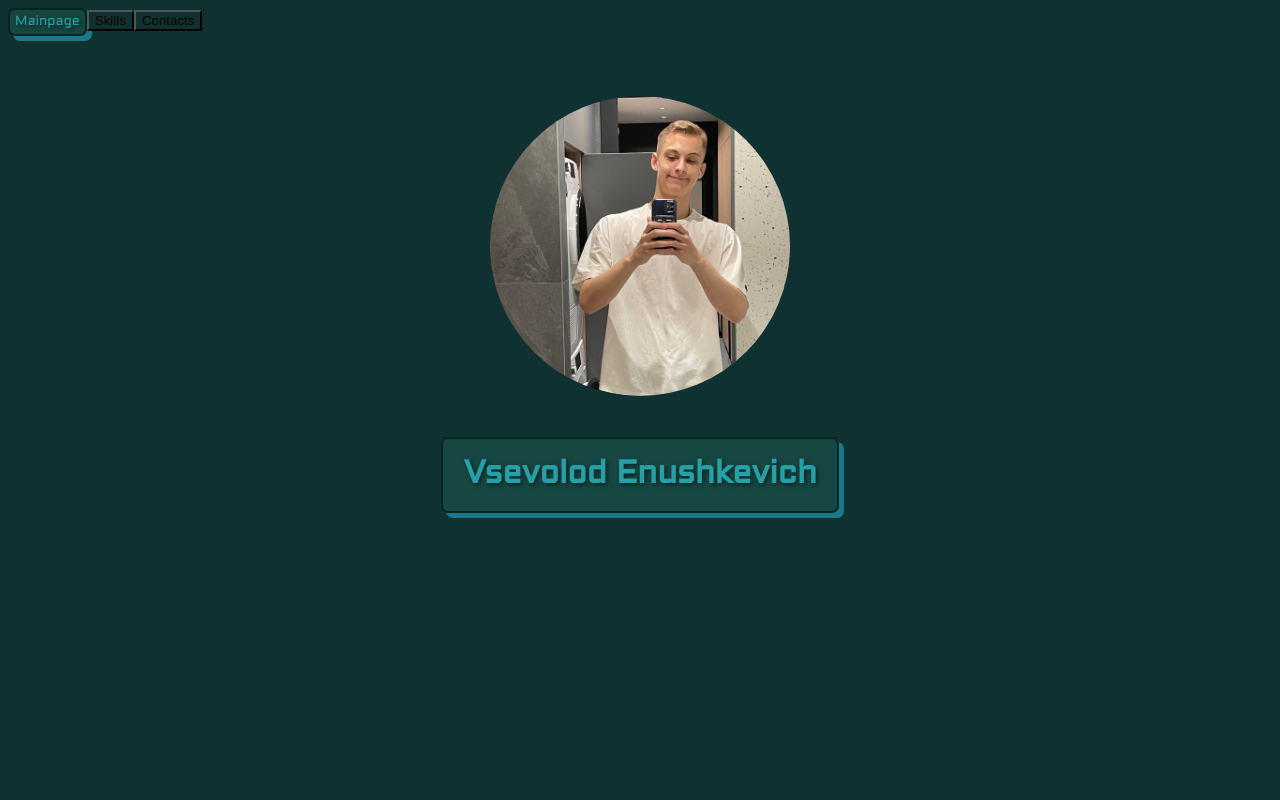
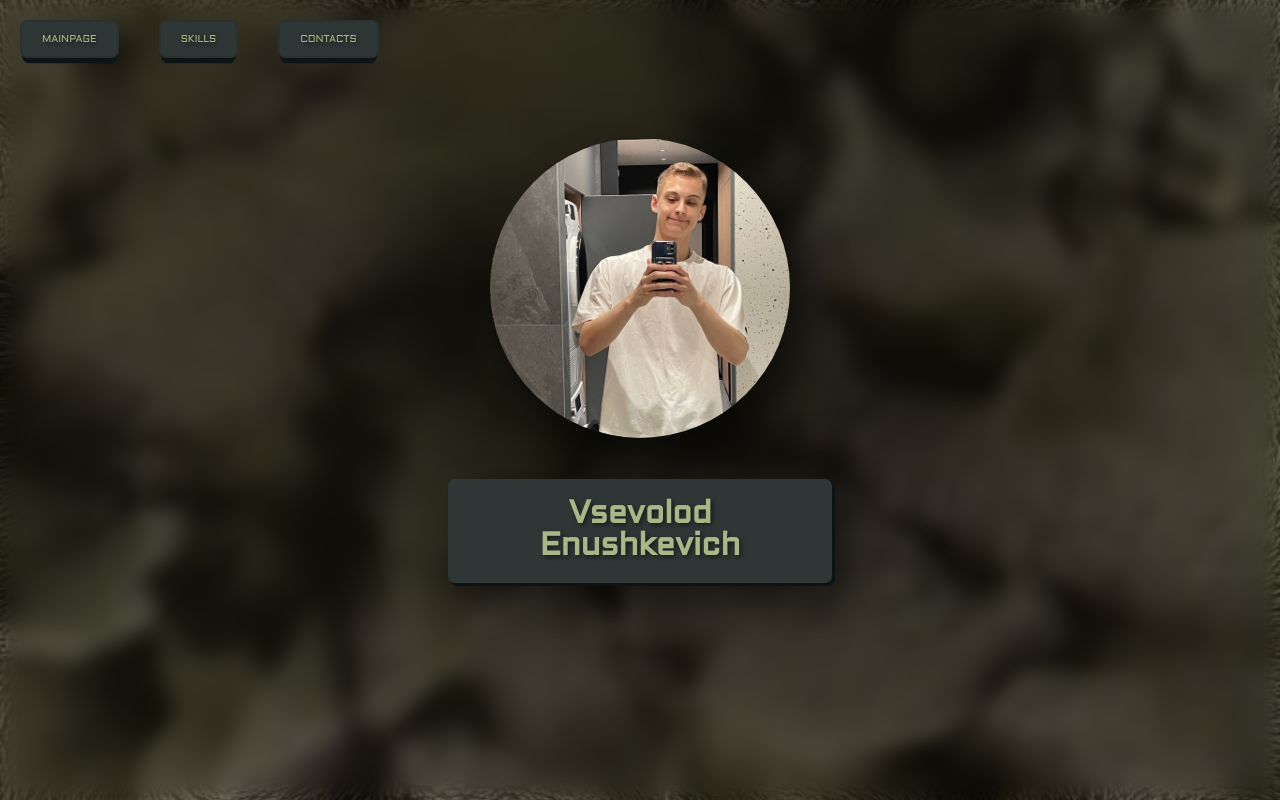
Before and after one commit to c1kvoy/Portfolio-React-learn, a React (Create React App) app: page / in a window 1280 px wide. Built offline with nearby package versions, Linux system fonts and the light colour scheme.

Commit message:
button style + files added

```diff
--- a/public/index.html
+++ b/public/index.html
@@ -5,6 +5,17 @@
     <link rel="icon" href="%PUBLIC_URL%/favicon.ico" />
     <meta name="viewport" content="width=device-width, initial-scale=1" />
     <title>React App</title>
+    <style>
+      body {
+        background-image: url('%PUBLIC_URL%/backgroundpage.jpg');
+        background-size: cover;
+        background-position: center;
+        min-height: 100vh;
+        margin: 0;
+        padding: 0;
+        backdrop-filter: blur(10px);
+      }
+    </style>
   </head>
   <body>
     <noscript>You need to enable JavaScript to run this app.</noscript>
--- a/src/App.css
+++ b/src/App.css
@@ -1,61 +1,2 @@
-@font-face {
-    font-family: 'Aldrich-Regular';
-    src: url('./fonts/aldrichrusbydaymarius.ttf') format('truetype'),
-         url('./fonts/Aldrich-Regular.woff') format('woff'),
-         url('./fonts/Aldrich-Regular.woff2') format('woff2');
-    font-weight: normal;
-    font-style: normal;
+* {
 }
-
-* {
-    background-color: rgb(16, 49, 49);
-}
-
-.NameCont {
-    display: flex;
-    flex-direction: column;
-    max-height: 80vh; /* Уменьшенная высота */
-    width: 100%;
-    justify-content: center;
-    align-items: center;
-    transition: transform 0.3s ease;
-    margin-top: 60px; /* Плавный переход */
-}
-
-.NameCont:hover {
-    transform: translateY(5px);
-}
-
-.avatar {
-    clip-path: circle(50%);
-    width: 300px;
-    height: 300px;
-    margin-bottom: 20px;
-    filter: drop-shadow(0 0 5px rgba(0,0,0,0.5));
-}
-
-.MyName {
-    border: 2px solid rgb(5, 39, 34);
-    color: rgb(38, 160, 167);
-    font-family: 'Aldrich-Regular', sans-serif;
-    background-color: rgb(23, 71, 66);
-    max-width: 600px;
-    padding: 20px;
-    /* margin: auto; */
-    text-align: center;
-    align-items: center;
-    text-shadow: 2px 2px 4px rgba(0, 0, 0, 0.5);
-    box-shadow: 5px 5px 0 0 rgb(28, 119, 138);
-    border-radius: 7px; /* Скругление углов */
-}
-
-.mainButton {
-    border: 2px solid rgb(5, 39, 34);
-    color: rgb(38, 160, 167);
-    font-family: 'Aldrich-Regular', sans-serif;
-    background-color: rgb(23, 71, 66);
-    padding: 5px;
-    text-shadow: 2px 2px 4px rgba(0, 0, 0, 0.5);
-    box-shadow: 5px 5px 0 0 rgb(28, 119, 138);
-    border-radius: 7px; /* Скругление углов */
-}
--- a/src/App.js
+++ b/src/App.js
@@ -1,6 +1,5 @@
 import Page from "./components/Page"
 import './App.css';
-
 
 function App() {
   return (
--- /dev/null
+++ b/src/components/Name/Name.css
@@ -0,0 +1,48 @@
+@font-face {
+    font-family: 'Aldrich-Regular';
+    src: url('../../fonts/aldrichrusbydaymarius.ttf') format('truetype'),
+         url('../../fonts/Aldrich-Regular.woff') format('woff'),
+         url('../../fonts/Aldrich-Regular.woff2') format('woff2');
+    font-weight: normal;
+    font-style: normal;
+}
+
+
+.NameCont {
+    display: flex;
+    flex-direction: column;
+    max-height: 80vh;
+    max-width: 30%;
+    /* width: 100%; */
+    justify-content: center;
+    align-items: center;
+    transition: transform 0.3s ease;
+    margin: 60px auto 0;
+    filter: drop-shadow(20px 20px 20px rgba(0,0,0,0.5));
+}
+
+.NameCont:hover {
+    transform: translateY(5px);
+}
+
+.avatar {
+    clip-path: circle(50%);
+    width: 300px;
+    height: 300px;
+    margin-bottom: 20px;
+
+}
+
+.MyName {
+    color: rgb(169, 182, 133);
+    font-family: 'Aldrich-Regular', sans-serif;
+    background-color: rgb(46, 55, 54);
+    max-width: 600px;
+    padding: 20px;
+    /* margin: auto; */
+    text-align: center;
+    align-items: center;
+    text-shadow: 2px 2px 4px rgba(0, 0, 0, 0.5);
+    box-shadow: 3px 3px 0 0 rgb(12, 20, 21);
+    border-radius: 7px; /* Скругление углов */
+}
--- a/src/components/Name/Name.jsx
+++ b/src/components/Name/Name.jsx
@@ -1,5 +1,6 @@
 import React from 'react';
-import avatar from '../../avatar.jpg';
+import avatar from '../../images/avatar.jpg';
+import './Name.css'
 
 const Name = () => {
     return (
--- /dev/null
+++ b/src/components/Page.css
@@ -0,0 +1,51 @@
+.mainButton, .stackButton, .contactsButton {
+    position: relative;
+    border: 2px solid rgb(41, 50, 49);
+    color: rgb(169, 182, 133);
+    font-family: 'Aldrich-Regular', sans-serif;
+    background-color: rgb(46, 55, 54);
+    padding: 1.25em 2em;
+    text-shadow: 2px 2px 4px rgba(0, 0, 0, 0.5);
+    border-radius: 0.75em;
+    margin: 20px;
+    cursor: pointer;
+    outline: none;
+    font-size: 10px;
+    text-transform: uppercase;
+    transition: transform 0.15s;
+    transform-style: preserve-3d;
+}
+
+.mainButton::before, .stackButton::before, .contactsButton::before {
+    position: absolute;
+    content: "";
+    width: 100%;
+    height: 100%;
+    top: 0;
+    left: 0;
+    right: 0;
+    bottom: 0;
+    background: rgb(12, 20, 21);
+    border-radius: inherit;
+    transform: translate3d(0, 0.75em, -1em);
+    transition: transform 0.15s, box-shadow 0.15s;
+}
+
+.mainButton:hover, .stackButton:hover, .contactsButton:hover {
+    background: rgb(56, 65, 64);
+    transform: translate(0, 0.25em);
+}
+
+.mainButton:hover::before, .stackButton:hover::before, .contactsButton:hover::before {
+    transform: translate3d(0, 0.5em, -1em);
+}
+
+.mainButton:active, .stackButton:active, .contactsButton:active {
+    background: rgb(56, 65, 64);
+    transform: translate(0em, 0.75em);
+}
+
+.mainButton:active::before, .stackButton:active::before, .contactsButton:active::before {
+    box-shadow: 0 0 0 2px rgb(41, 50, 49), 0 0 rgba(12, 20, 21, 0.7);
+    transform: translate3d(0, 0, -1em);
+}
--- a/src/components/Page.jsx
+++ b/src/components/Page.jsx
@@ -3,6 +3,7 @@ import Name from "./Name/Name";
 // import Stack from "./Stack/Stack";
 // import Contacts from "./Contacts/Contacts";
 import { useState } from 'react';
+import './Page.css'
 
 const Page = () => {
     let [page, setPage] = useState("main");
```
Also changed, not shown: public/backgroundpage.jpg (added), src/images/avatar.jpg (renamed from src/avatar.jpg).
